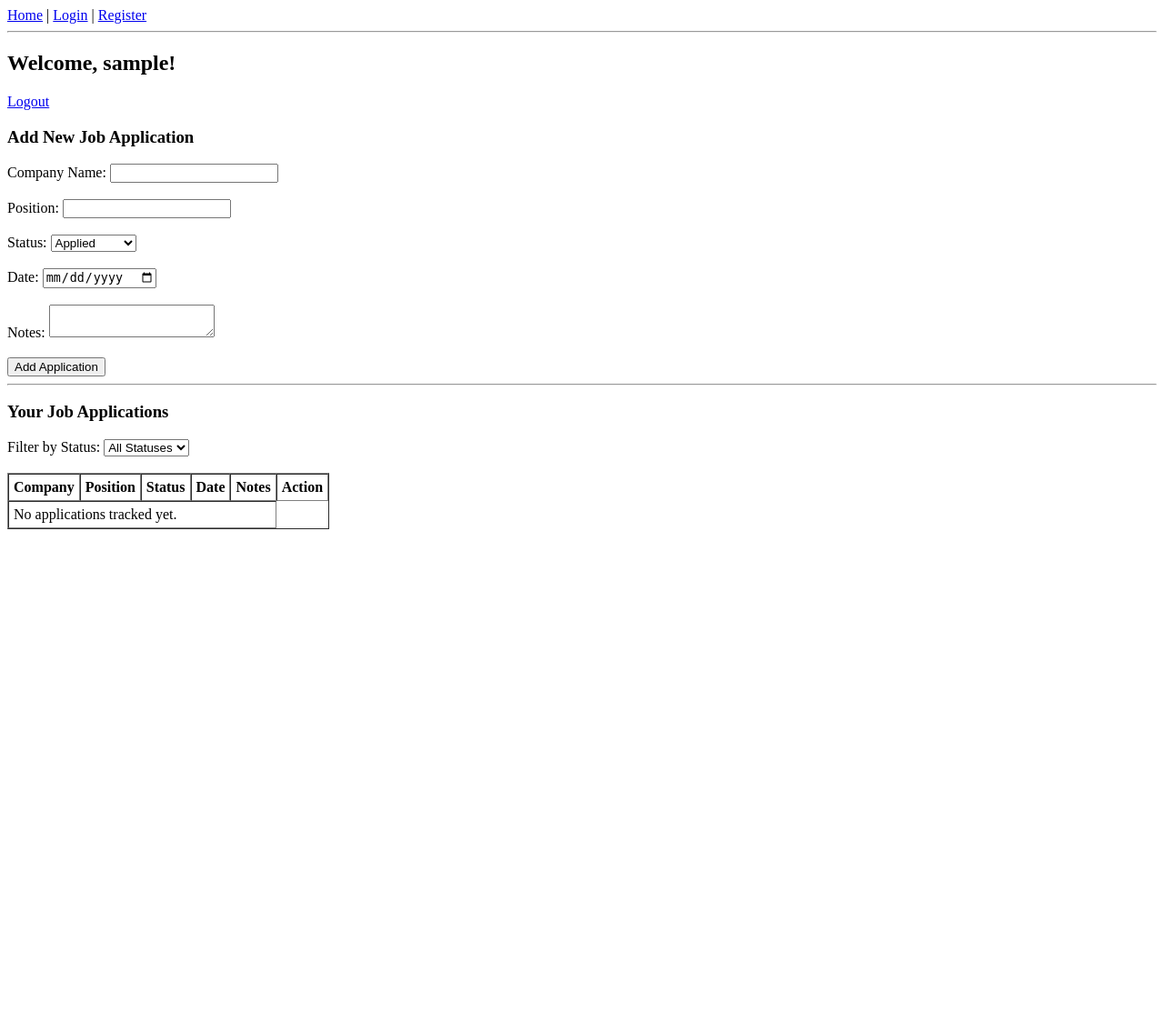
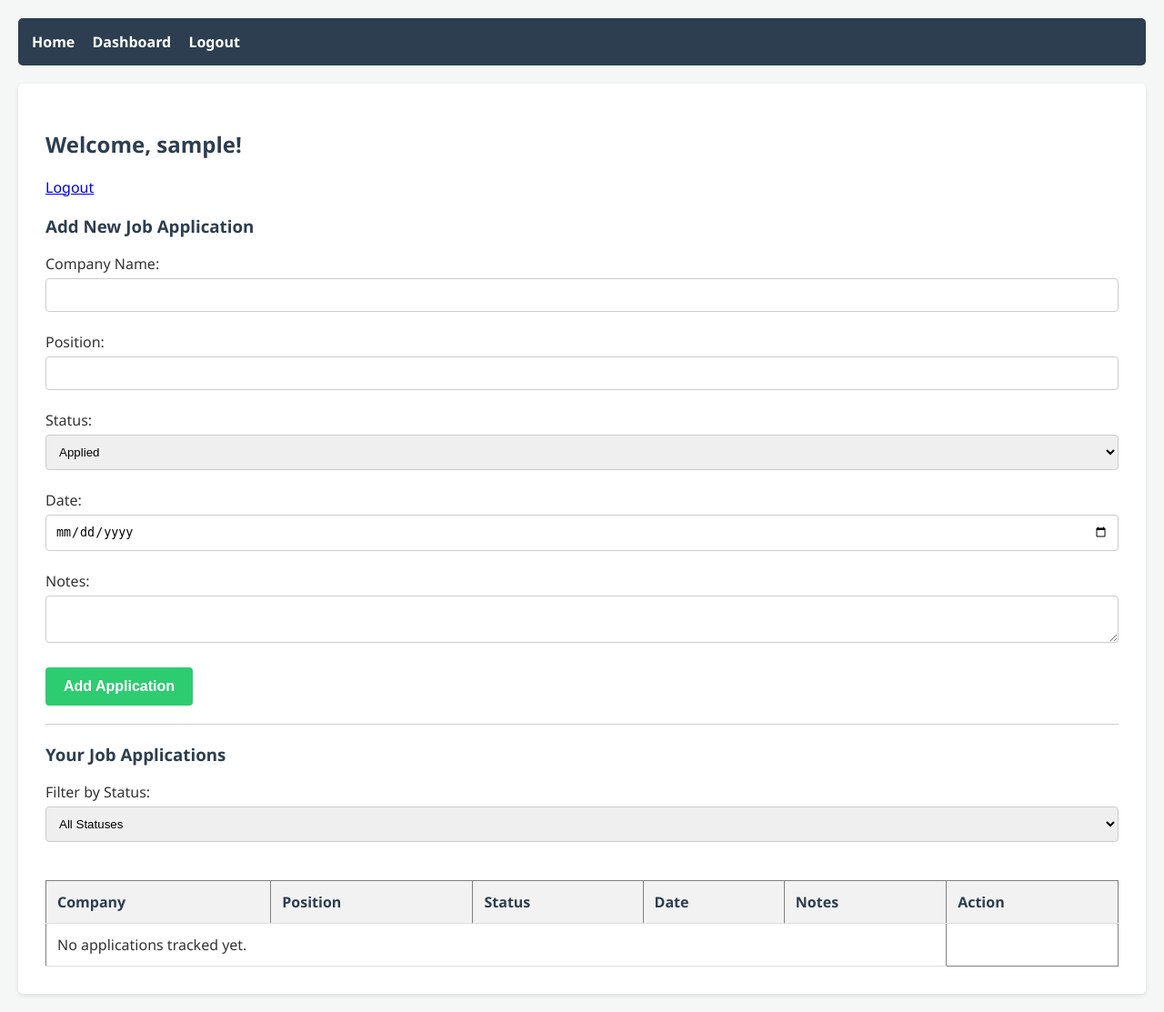
Before and after one commit to mehmetbatu16/job-application-tracker, a Flask app: page /dashboard in a window 1280 px wide. Shown: the whole page at 91% size. Before the commit the page ends 582 px from the top, so only its background shows below. Run offline with Flask 3, Linux system fonts and the light colour scheme; the visitor is signed in with stand-in values (Sample User, id 1); data that the repository does not hold is empty.

Commit message:
Add global responsive CSS styles and link to base template

```diff
--- /dev/null
+++ b/static/style.css
@@ -0,0 +1,88 @@
+body {
+    font-family: 'Segoe UI', Tahoma, Geneva, Verdana, sans-serif;
+    background-color: #f4f7f6;
+    color: #333;
+    margin: 0;
+    padding: 20px;
+}
+
+nav {
+    background-color: #2c3e50;
+    padding: 15px;
+    border-radius: 5px;
+    margin-bottom: 20px;
+}
+
+nav a {
+    color: #fff;
+    text-decoration: none;
+    margin-right: 15px;
+    font-weight: bold;
+}
+
+nav a:hover {
+    color: #1abc9c;
+}
+
+hr {
+    border: 0;
+    height: 1px;
+    background: #ccc;
+    margin: 20px 0;
+}
+
+main {
+    background: #fff;
+    padding: 30px;
+    border-radius: 5px;
+    box-shadow: 0 2px 5px rgba(0,0,0,0.1);
+}
+
+h2, h3 {
+    color: #2c3e50;
+}
+
+input[type="text"], input[type="password"], input[type="date"], select, textarea {
+    width: 100%;
+    padding: 10px;
+    margin-top: 5px;
+    border: 1px solid #ccc;
+    border-radius: 4px;
+    box-sizing: border-box;
+}
+
+button, input[type="submit"] {
+    background-color: #2ecc71;
+    color: white;
+    padding: 12px 20px;
+    border: none;
+    border-radius: 4px;
+    cursor: pointer;
+    font-size: 16px;
+    font-weight: bold;
+}
+
+button:hover, input[type="submit"]:hover {
+    background-color: #27ae60;
+}
+
+table {
+    width: 100%;
+    border-collapse: collapse;
+    margin-top: 20px;
+}
+
+th, td {
+    padding: 12px;
+    text-align: left;
+    border-bottom: 1px solid #ddd;
+}
+
+th {
+    background-color: #f2f2f2;
+    color: #2c3e50;
+}
+
+tr:hover {
+    background-color: #f9f9f9;
+}
--- a/templates/base.html
+++ b/templates/base.html
@@ -4,14 +4,19 @@
     <meta charset="UTF-8">
     <meta name="viewport" content="width=device-width, initial-scale=1.0">
     <title>{% block title %}Job Application Tracker{% endblock %}</title>
+    <link rel="stylesheet" href="{{ url_for('static', filename='style.css') }}">
 </head>
 <body>
     <nav>
-        <a href="/">Home</a> |
-        <a href="/login">Login</a> |
-        <a href="/register">Register</a>
+        <a href="/">Home</a>
+        {% if session.get('user_id') %}
+            <a href="/dashboard">Dashboard</a>
+            <a href="/logout">Logout</a>
+        {% else %}
+            <a href="/login">Login</a>
+            <a href="/register">Register</a>
+        {% endif %}
     </nav>
-    <hr>
     <main>
         {% block content %}{% endblock %}
     </main>
```
